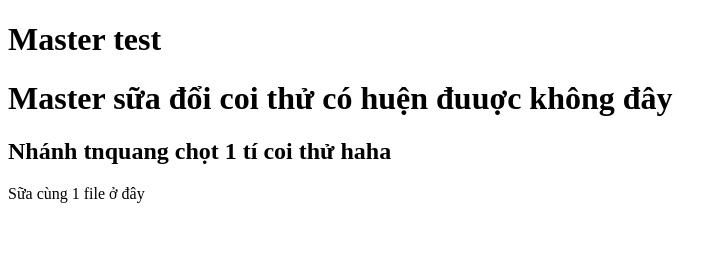
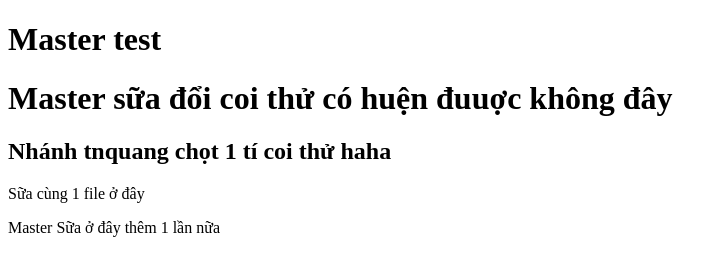
Before and after one commit to quangtran1357/quang, a plain HTML site: page index.html in a window 1280 px wide. Shown: the whole page, without its empty margins (0-726 px from the left). Drawn offline with Linux system fonts and the light colour scheme.

Commit message:
master sữa code thêm 1 lần nữa

```diff
--- a/index.html
+++ b/index.html
@@ -9,6 +9,7 @@
   <h1>Master sữa đổi coi thử có huện đuuợc không đây</h1>
   <h2>Nhánh tnquang chọt 1 tí coi thử haha</h2>
   <p>Sữa cùng 1 file ở đây</p>
+  <p>Master Sữa ở đây thêm 1 lần nữa</p>
   <script type="text/javascript" src="app.js"></script>
 </body>
 </html>
```
